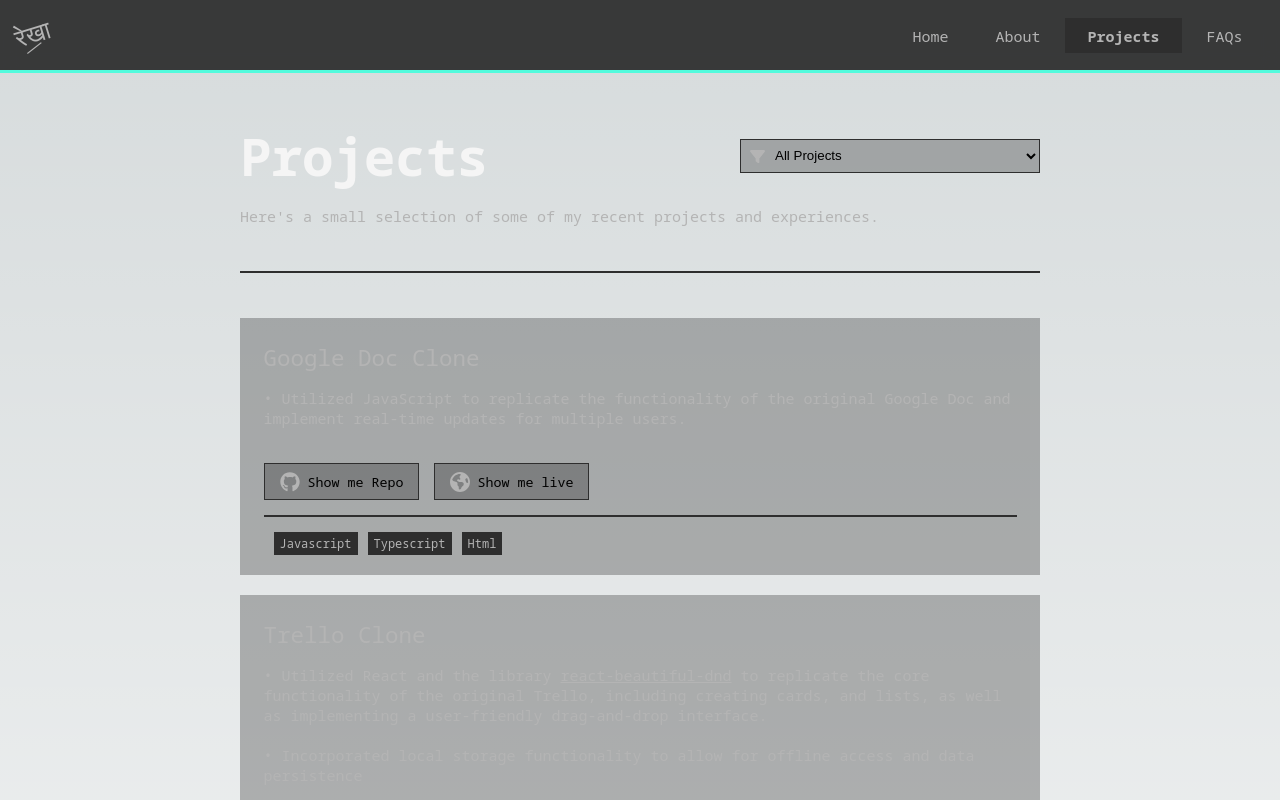
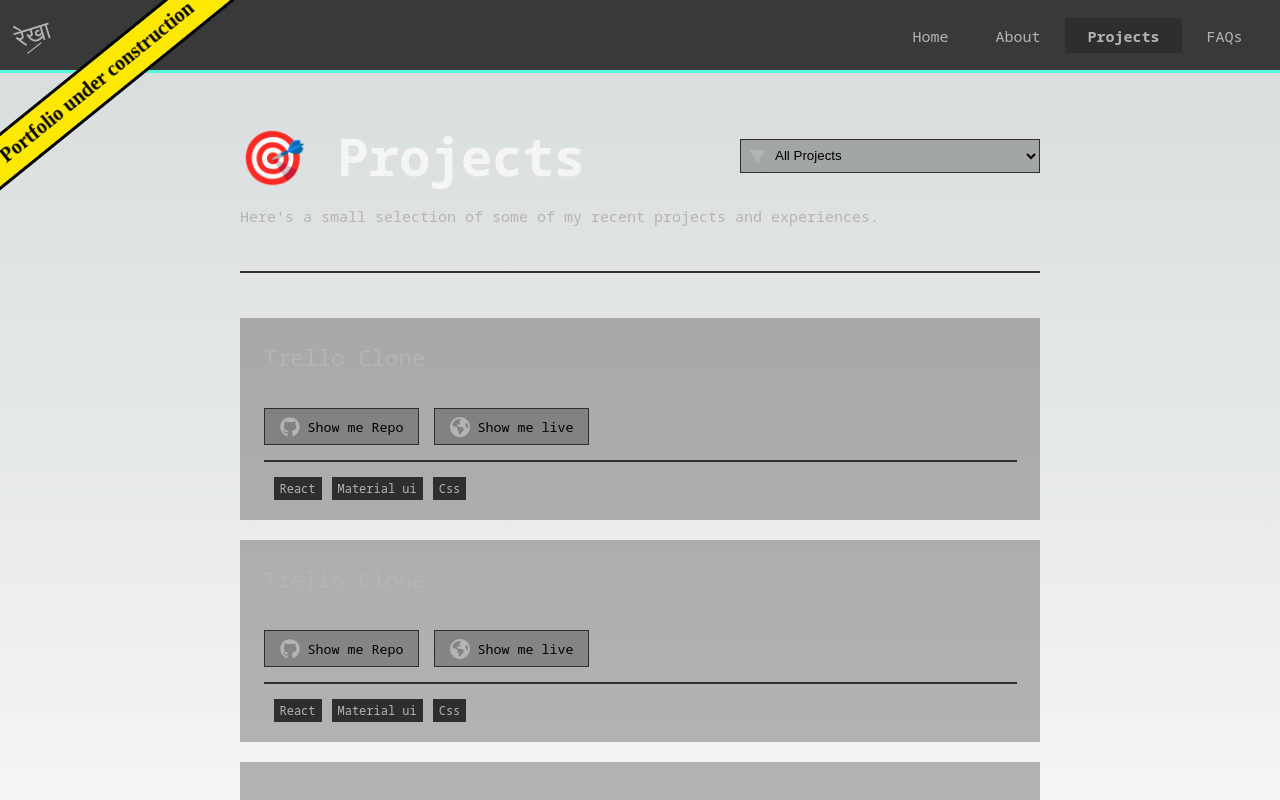
Before and after one commit to Rekhakumari12/portfolio, a Next.js app: page /projects in a window 1280 px wide. Shown: the top 800 px of the page. Built offline with nearby package versions, Linux system fonts and the light colour scheme; a web font is replaced by a local one.

Commit message:
profile under construction

```diff
--- a/constants/projectdata.ts
+++ b/constants/projectdata.ts
@@ -1,23 +1,23 @@
 import { GoogleDocClone, Project2, TrelloClone } from "./lang";
 
 export const projectData = [
-  {
-    title: "Google Doc Clone",
-    desc: "• Utilized JavaScript to replicate the functionality of the original Google Doc and implement real-time updates for multiple users.",
-    repolink: { name: "Show me Repo", url: "" },
-    livelink: { name: "Show me live", url: "" },
-    langObj: GoogleDocClone,
-    shadowColor: "var(--main-orange)",
-  },
+  // {
+  //   title: "Google Doc Clone",
+  //   desc: "💡 Utilized JavaScript to replicate the functionality of the original Google Doc and implement real-time updates for multiple users.",
+  //   repoLink: { name: "Show me Repo", url: "#" },
+  //   liveLink: { name: "Show me live", url: "#" },
+  //   langObj: GoogleDocClone,
+  //   shadowColor: "var(--main-orange)",
+  // },
   {
     title: "Trello Clone",
-    desc: `• Utilized React and the library <a href='https://www.npmjs.com/package/react-beautiful-dnd' target='__blanck'><u>react-beautiful-dnd</u></a> to replicate the core functionality of the original Trello, including creating cards, and lists, as well as implementing a user-friendly drag-and-drop interface.<br/><br/>
-    • Incorporated local storage functionality to allow for offline access and data persistence`,
-    repolink: {
+    // desc: `💡 Utilized React and the library <a href='https://www.npmjs.com/package/react-beautiful-dnd' target='__blanck'><u>react-beautiful-dnd</u></a> to replicate the core functionality of the original Trello, including creating cards, and lists, as well as implementing a user-friendly drag-and-drop interface.<br/><br/>
+    // 💡 Incorporated local storage functionality to allow for offline access and data persistence`,
+    repoLink: {
       name: "Show me Repo",
       url: "https://github.com/Rekhakumari12/trello-clone",
     },
-    livelink: {
+    liveLink: {
       name: "Show me live",
       url: "https://trello-clone-12.netlify.app/",
     },
@@ -26,13 +26,13 @@
   },
   {
     title: "Trello Clone",
-    desc: `• Utilized React and the library <a href='https://www.npmjs.com/package/react-beautiful-dnd' target='__blanck'><u>react-beautiful-dnd</u></a> to replicate the core functionality of the original Trello, including creating cards, and lists, as well as implementing a user-friendly drag-and-drop interface.<br/><br/>
-    • Incorporated local storage functionality to allow for offline access and data persistence`,
-    repolink: {
+    // desc: `💡 Utilized React and the library <a href='https://www.npmjs.com/package/react-beautiful-dnd' target='__blanck'><u>react-beautiful-dnd</u></a> to replicate the core functionality of the original Trello, including creating cards, and lists, as well as implementing a user-friendly drag-and-drop interface.<br/><br/>
+    // 💡 Incorporated local storage functionality to allow for offline access and data persistence`,
+    repoLink: {
       name: "Show me Repo",
       url: "https://github.com/Rekhakumari12/trello-clone",
     },
-    livelink: {
+    liveLink: {
       name: "Show me live",
       url: "https://trello-clone-12.netlify.app/",
     },
@@ -41,9 +41,9 @@
   },
   {
     title: "Project-2 Doc Clone",
-    desc: "• Utilized JavaScript to replicate the functionality of the original Google Doc and implement real-time updates for multiple users.",
-    repolink: { name: "Show me Repo", url: "" },
-    livelink: { name: "Show me live", url: "" },
+    // desc: "💡 Utilized JavaScript to replicate the functionality of the original Google Doc and implement real-time updates for multiple users.",
+    repoLink: { name: "Show me Repo", url: "#" },
+    liveLink: { name: "Show me live", url: "#" },
     langObj: Project2,
     shadowColor: "var(--main-blue)",
   },
--- a/pages/_document.tsx
+++ b/pages/_document.tsx
@@ -1,10 +1,12 @@
 import { Html, Head, Main, NextScript } from "next/document";
+import { PageUnderConstruction } from "./components/PageUnderConstruction";
 
 export default function Document() {
   return (
     <Html lang="en">
       <Head />
       <body>
+        <PageUnderConstruction />
         <Main />
         <NextScript />
       </body>
--- a/pages/about.tsx
+++ b/pages/about.tsx
@@ -12,8 +12,9 @@
       <Navbar />
       <SectionWrapper>
         <Space my="5">
+          <div className={`${style.fontNato} ${style.fontSize}`}>
             <p>
-            <Image
+              {/* <Image
               src="/namaste.gif"
               alt="namaste gif"
               width={28}
@@ -21,7 +22,7 @@
               priority
               className={style.namaste}
               title="Namaste"
-            />{" "}
+            />{" "} */}
               Namasty! My name is Rekha Kumari, a Frontend Engineer from Punjab,
               India with 2 years of experience in designing and developing
               visually pleasing and user-friendly websites and web applications.
@@ -36,17 +37,17 @@
               I am passionate about creating visually appealing, intuitive and
               accessible digital experiences that meet the needs of both the
               business and the end user. I am always looking to stay up-to-date
-            with the latest industry trends and best practices and am excited to
-            connect and collaborate with other professionals in the field.
+              with the latest industry trends and best practices and am excited
+              to connect and collaborate with other professionals in the field.
             </p>
             <p>
               In my free time, I love to hit the trails for some trekking and
               explore new places through traveling. I&apos;m also a music
               enthusiast and love to listen to various genres. Audio books are a
               great way to keep my mind sharp, and when it comes to movies,
-            science fiction is my go-to. These hobbies help me to bring balance
-            to my life, and I find them to be a great source of inspiration for
-            my work as a frontend developer.
+              science fiction is my go-to. These hobbies help me to bring
+              balance to my life, and I find them to be a great source of
+              inspiration for my work as a frontend developer.
             </p>
             <p>
               Feel free to connect with me on{" "}
@@ -58,8 +59,9 @@
               </a>
               , I would be happy to connect and expand my professional network.
             </p>
+          </div>
           <hr className={style.divider} />
-          <h2>Experience</h2>
+          <h2 className={style.font2rem}>Experience</h2>
           <section className={style.work}>
             <div className={style.flex_item_center}>
               <a href="https://www.simpplr.com/" className={style.href}>
@@ -108,7 +110,7 @@
             </div>
           </section>
           <hr className={style.divider} />
-          <h2>About this site</h2>
+          <h2 className={style.font2rem}>About this site</h2>
           <section className={style.about_site}>
             <p>In case you were wondering this site is:</p>
             <ul>
@@ -145,13 +147,22 @@
               </li>
               <li>
                 Set in the beautiful{" "}
-                <a
+                {/* <a
                   target="_blank"
                   href="https://fonts.google.com/noto/specimen/Noto+Sans+Mono?category=Monospace"
                   className={style.underline}
                   rel="noreferrer"
                 >
                   Noto Sans Mono
+                </a>{" "}
+                &{" "} */}
+                <a
+                  target="_blank"
+                  href="https://fonts.google.com/?query=Lato&category=Serif,Sans+Serif,Display,Monospace"
+                  className={style.underline}
+                  rel="noreferrer"
+                >
+                  Lato
                 </a>{" "}
                 typeface
               </li>
--- /dev/null
+++ b/pages/components/PageUnderConstruction.tsx
@@ -0,0 +1,7 @@
+import React from "react";
+import styles from "../../styles/style.module.css";
+export const PageUnderConstruction = () => {
+  return (
+    <div className={styles.underConstruction}>Portfolio under construction</div>
+  );
+};
--- a/pages/components/ProjectCard.tsx
+++ b/pages/components/ProjectCard.tsx
@@ -8,8 +8,8 @@
 type Props = {
   title: string;
   desc: string;
-  repolink: { name: string; url: string };
-  livelink: { name: string; url: string };
+  repoLink: { name: string; url: string };
+  liveLink: { name: string; url: string };
   langObj: string[];
   shadowColor: string;
 };
@@ -19,12 +19,21 @@
 };
 
 export default function ProjectCard({ data }: DataProps) {
-  const { title, desc, repolink, livelink, langObj, shadowColor } = data;
+  const {
+    title = "test",
+    desc,
+    repoLink,
+    liveLink,
+    langObj,
+    shadowColor,
+  } = data;
   return (
     <>
       <ProjectCardWrapper shadowColor={shadowColor}>
-        <div id="title">{title}</div>
-        <p id="desc" dangerouslySetInnerHTML={{ __html: desc }} />
+        <div className={style.projectInfo}>
+          <div id="title">{title}</div>
+          <p id="desc" dangerouslySetInnerHTML={{ __html: desc }} />
+        </div>
         <br />
         <div className={style.flex_item_center}>
           <Tilt
@@ -41,8 +50,8 @@
                 height={20}
                 priority
               />
-              <a href={repolink.url} className={style.href}>
-                {repolink.name}
+              <a href={repoLink.url} className={style.href}>
+                {repoLink.name}
               </a>
             </Button>
           </Tilt>
@@ -60,8 +69,8 @@
                 height={20}
                 priority
               />
-              <a href={livelink.url} className={style.href}>
-                {livelink.name}
+              <a href={liveLink.url} className={style.href}>
+                {liveLink.name}
               </a>
             </Button>
           </Tilt>
--- a/pages/index.tsx
+++ b/pages/index.tsx
@@ -1,6 +1,7 @@
 import Head from "next/head";
 import { Inter } from "@next/font/google";
 import Home from "./home";
+import { PageUnderConstruction } from "./components/PageUnderConstruction";
 
 const inter = Inter({ subsets: ["latin"] });
 
--- a/pages/projects.tsx
+++ b/pages/projects.tsx
@@ -15,14 +15,6 @@
   const inputRef = useRef<HTMLSelectElement>(null);
   const [inputValue, setInputValue] = useState<string>("all");
   const [filteredProject, setFilteredData] = useState(projectData);
-  const handleChange = () => {
-    console.log(inputRef.current?.value, "inputRef");
-    if (inputRef.current?.value) {
-      setInputValue(inputRef.current.value);
-    } else {
-      setInputValue("all");
-    }
-  };
 
   useEffect(() => {
     const filtered = projectData.filter((project) => {
@@ -35,12 +27,21 @@
       : setFilteredData(filtered);
   }, [inputValue]);
 
+  const handleChange = () => {
+    if (inputRef.current?.value) {
+      setInputValue(inputRef.current.value);
+    } else {
+      setInputValue("all");
+    }
+  };
+
   return (
     <MainWrapper>
       <Navbar />
       <SectionWrapper>
         <div id="projecttitle">
           <h1 className={style.h1}>
+            🎯{" "}
             {"Projects".split("").map((letter, id) => (
               <span key={letter + id.toString()}>{letter}</span>
             ))}
@@ -68,15 +69,14 @@
         </div>
 
         <Space my="1">
-          <p>
+          <p className={`${style.fontNato} ${style.fontHalfRem}`}>
             Here&apos;s a small selection of some of my recent projects and
             experiences.
           </p>
           <Divider my="3" />
-          {filteredProject &&
-            filteredProject.map((data, i) => (
-              <ProjectCard data={data} key={i} />
-            ))}
+          {filteredProject?.map((data, i) => (
+            <ProjectCard data={data as any} key={i} />
+          ))}
         </Space>
       </SectionWrapper>
     </MainWrapper>
--- a/styles/globals.css
+++ b/styles/globals.css
@@ -1,5 +1,6 @@
 @import url("https://fonts.googleapis.com/css2?family=Noto+Sans+Mono:wght@400;700&display=swap");
 @import url("https://fonts.googleapis.com/css2?family=Splash&display=swap");
+@import url("https://fonts.googleapis.com/css2?family=Lato:wght@300;400&display=swap");
 
 :root {
   /* --max-width: 1100px; */
@@ -8,6 +9,7 @@
     "Roboto Mono", "Oxygen Mono", "Ubuntu Monospace", "Source Code Pro",
     "Fira Mono", "Droid Sans Mono", "Courier New", monospace;
   --font-noto: "Noto Sans Mono", monospace;
+  --font-lato: "Lato", sans-serif;
   --font-splash: "Splash", cursive;
   --foreground-rgb: 0, 0, 0;
   --font-color: #b4b4b4;
--- a/styles/style.module.css
+++ b/styles/style.module.css
@@ -1,3 +1,16 @@
+.fontLato {
+  font-family: var(--font-lato);
+}
+.fontNato {
+  font-family: var(--font-nato);
+}
+.font2rem {
+  font-size: 2rem;
+}
+.fontSize {
+  font-size: 1.2rem;
+}
+
 .topbar {
   display: flex;
   justify-content: space-between;
@@ -109,7 +122,8 @@
 /* intro */
 .intro {
   margin: 5rem 0;
-  font-size: 1rem;
+  font-size: 1.2rem;
+  font-family: var(--font-noto);
 }
 .intro p {
   margin-bottom: 2rem;
@@ -175,7 +189,6 @@
 /* featured project */
 .featured_projects h2 {
   font-size: 2rem;
-  color: whitesmoke;
   margin-bottom: 1rem;
 }
 .tile {
@@ -196,6 +209,10 @@
 .tile:last-child:hover {
   background: var(--btn-hover-bg);
   border: 1px solid var(--main-blue);
+}
+.featured_projects_tiles {
+  font-size: 1rem;
+  font-family: var(--font-nato);
 }
 
 /* about */
@@ -255,6 +272,8 @@
   top: 7px;
 }
 .about_site {
+  font-family: var(--font-nato);
+  font-size: 1rem;
   margin: 1rem 0;
 }
 .about_site ul {
@@ -269,6 +288,29 @@
   padding: 0.2rem 0.4rem;
   font-size: 0.8rem;
   margin-left: 10px;
+}
+/* Project styles */
+.projectInfo {
+  font-family: var(--font-nato);
+  font-size: 1.2rem;
+}
+
+.underConstruction {
+  background-color: #fde802;
+  color: black;
+  position: fixed;
+  font-family: none;
+  font-weight: 900;
+  font-size: 20px;
+  padding: 7px 36px;
+  border: 3px solid black;
+  transform: rotate(321deg);
+  z-index: 3;
+  top: 4rem;
+  left: -6rem;
+  width: 25rem;
+  height: 3rem;
+  text-align: center;
 }
 
 @keyframes colors {
```
Also changed, not shown: pages/home.tsx (+9 -6 lines). Lines whose indentation alone changed are shown as unchanged.
